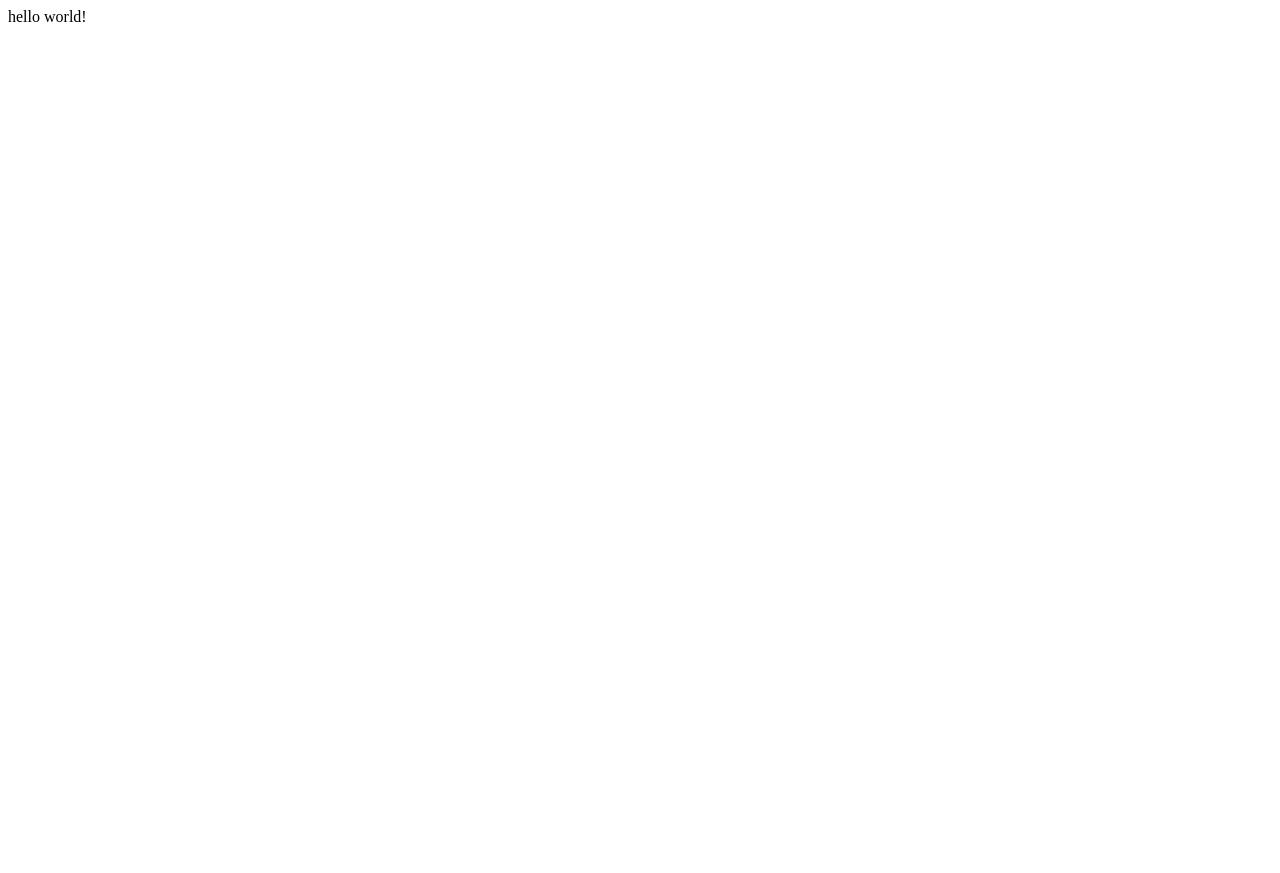
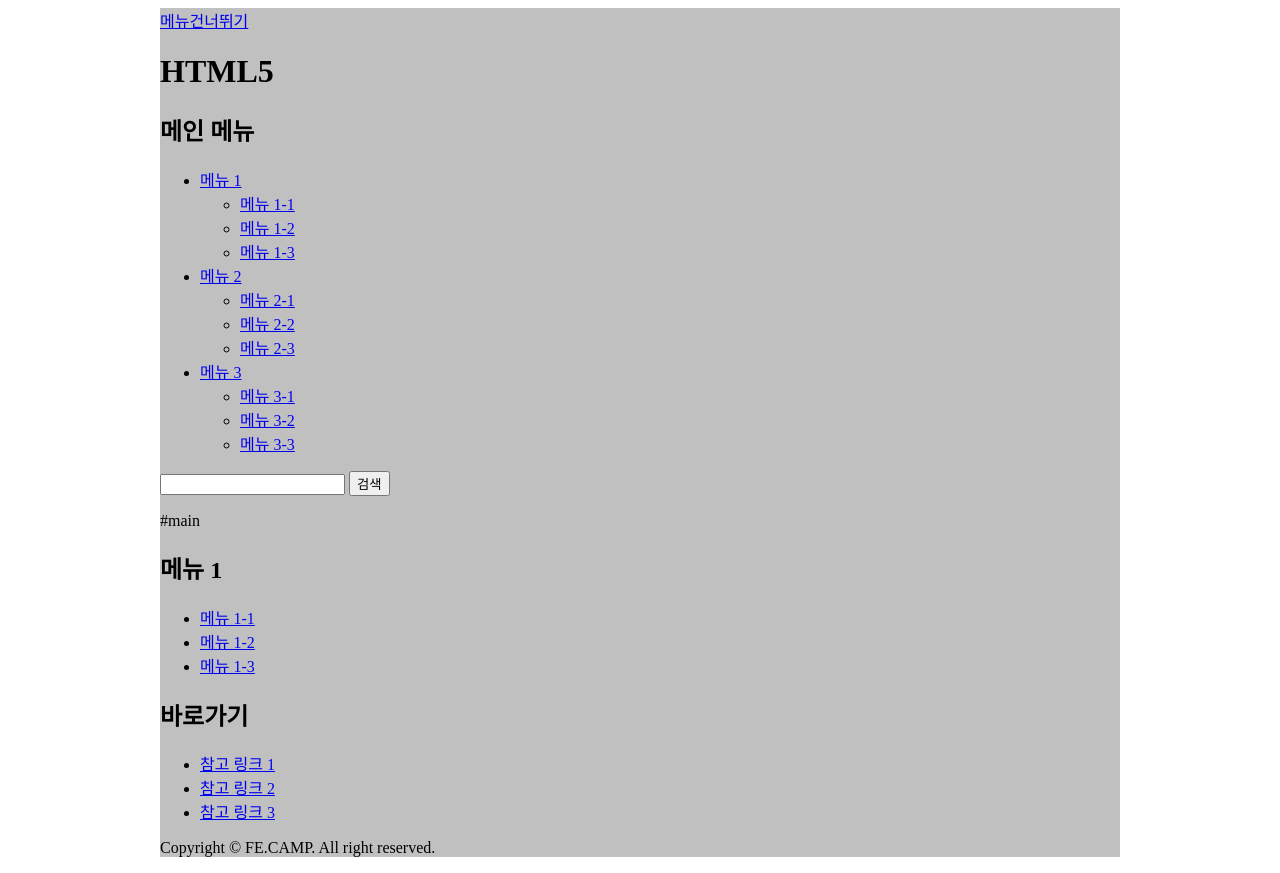
Before and after one commit to butoki/fecamp2, a plain HTML site: page index.html in a window 1280 px wide. Before the commit the page ends 800 px from the top, so only its background shows below. Drawn offline with Linux system fonts and the light colour scheme.

Commit message:
FEcamp_2day.

```diff
--- /dev/null
+++ b/default.css
@@ -0,0 +1,25 @@
+@charset "utf-8";
+/* div{
+	max-width: 960px;
+}
+id의 스타일
+*/
+
+/*#container{
+	max-width: 960px;
+}
+id의 스타일*/
+
+.container{
+	max-width: 960px;
+	background: silver;
+	/*margin: 0 auto 0 auto;*/
+	margin: 0 auto;
+
+}
+/*class의 스타일*/
+
+.header>h1{
+
+}
+/* ">" 자식선택자, 클래스 네임을 붙히지 않았을떄 선택*/
--- a/index.html
+++ b/index.html
@@ -3,9 +3,78 @@
 <head>
 	<meta charset="utf-8">
 	<meta name="viewport" content="width=device-width">
+	<!-- <meta name="viewport" content="width=device-width, initial-scail=1, minimun-scail=1, user-scalable=no"> -->
 	<title>HTML5</title>
+	<link rel="stylesheet" href="default.css">
+	<!-- <style>
+		p{background: red}
+	</style> -->
 </head>
 <body>
-	hello world!
+	<!-- <p>...</p>
+	<p style="background:yellow;text-decoration:underline">hello world!</p> -->
+	<div class="container">
+		<a href="#main">메뉴건너뛰기</a>
+		<header class="header">
+			<h1>HTML5</h1>
+			<nav class="gnb">
+				<h2>메인 메뉴</h2>
+				<ul>
+					<li>
+						<a href="#">메뉴 1</a>
+						<ul>
+							<li><a href="#">메뉴 1-1</a></li>
+							<li><a href="#">메뉴 1-2</a></li>
+							<li><a href="#">메뉴 1-3</a></li>
+						</ul>
+					</li>
+					<li>
+						<a href="#">메뉴 2</a>
+						<ul>
+							<li><a href="#">메뉴 2-1</a></li>
+							<li><a href="#">메뉴 2-2</a></li>
+							<li><a href="#">메뉴 2-3</a></li>
+						</ul>
+						</li>
+					<li>
+						<a href="#">메뉴 3</a>
+						<ul>
+							<li><a href="#">메뉴 3-1</a></li>
+							<li><a href="#">메뉴 3-2</a></li>
+							<li><a href="#">메뉴 3-3</a></li>
+						</ul>
+					</li>
+				</ul>
+			</nav>
+			<form class="search" action="search.html">
+				<input type="search" required>
+				<input type="submit" value="검색">
+			</form>
+		</header>
+		<div class="body">
+			<main id="main">
+				#main
+			</main>
+			<nav class="lnb">
+				<h2>메뉴 1</h2>
+				<ul>
+					<li><a href="#">메뉴 1-1</a></li>
+					<li><a href="#">메뉴 1-2</a></li>
+					<li><a href="#">메뉴 1-3</a></li>
+				</ul>
+			</nav>
+			<aside class="aside">
+				<h2>바로가기</h2>
+				<ul>
+					<li><a href="#">참고 링크 1</a></li>
+					<li><a href="#">참고 링크 2</a></li>
+					<li><a href="#">참고 링크 3</a></li>
+				</ul>
+			</aside>
+		</div>
+		<footer class-"footer">
+			<p>Copyright &copy; FE.CAMP. All right reserved.</p>
+		</footer>
+	</div>
 </body>
 </html>
```
